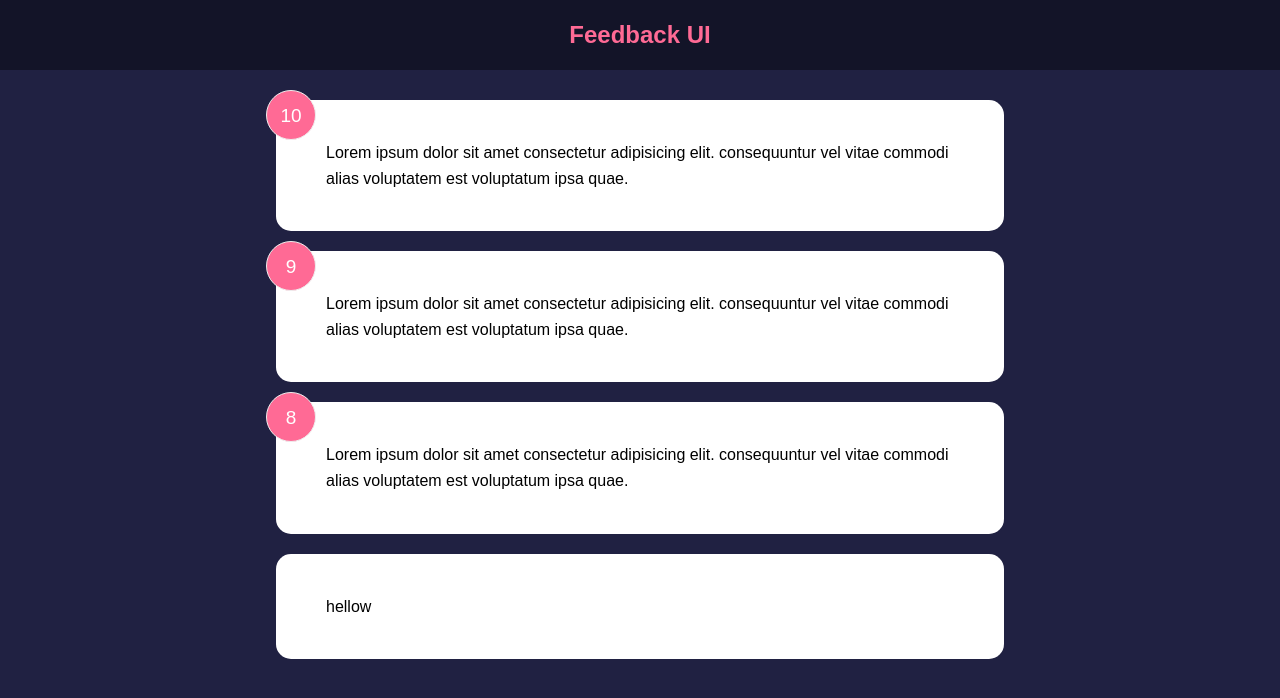
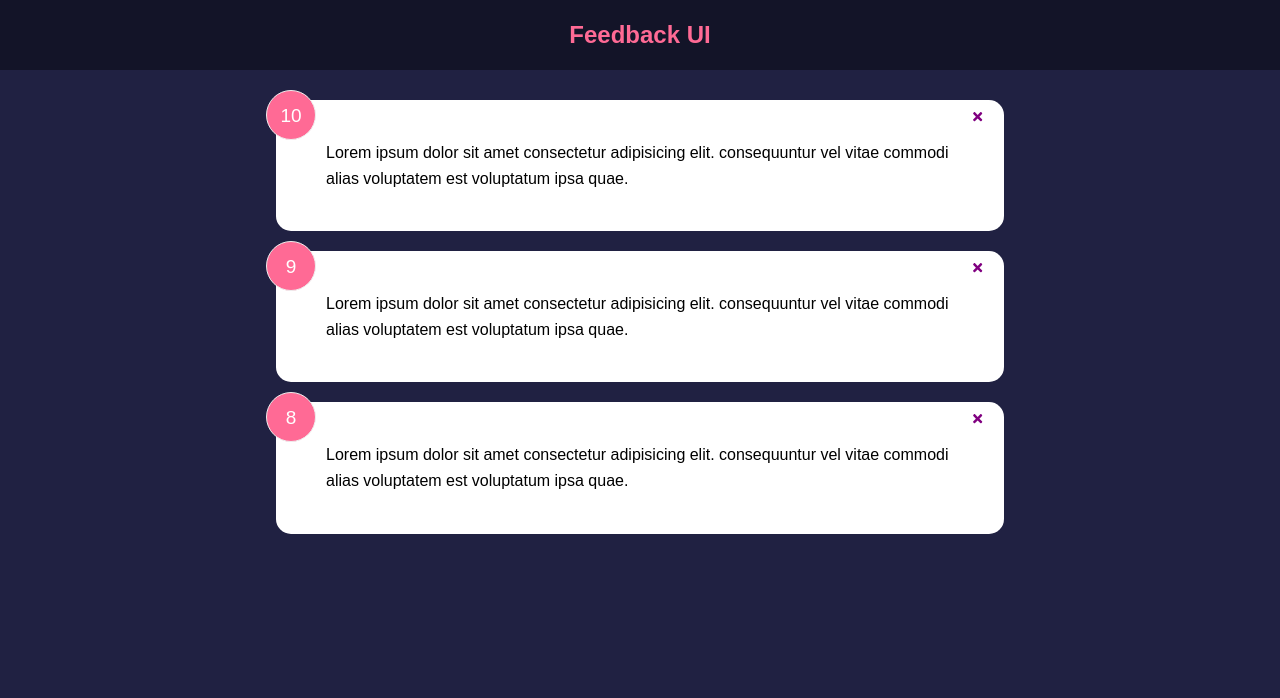
Before and after one commit to sojitraurvish/feedback-app, a React (Create React App) app: page / in a window 1280 px wide. Shown: the top 698 px of the page. Built offline with nearby package versions, Linux system fonts and the light colour scheme; the HTML template or start-up script is replaced by a standard one.

Commit message:
accessing state from App commponent up to the child component FeedbackItem

```diff
--- a/package.json
+++ b/package.json
@@ -8,6 +8,7 @@
     "@testing-library/user-event": "^13.5.0",
     "react": "^18.2.0",
     "react-dom": "^18.2.0",
+    "react-icons": "^4.7.1",
     "react-scripts": "5.0.1",
     "web-vitals": "^2.1.4"
   },
--- a/src/App.js
+++ b/src/App.js
@@ -3,17 +3,25 @@ import { useState } from "react";
 import Header from "./component/Header";
 import FeedbackList from "./component/FeedbackList";
 import FeedbackData from "./data/FeedbackData";
-import Card from "./component/shared/Card";
+import FeedbackStates from "./component/FeedbackStates";
 
 function App(){
     const [feedback,setFeedback]=useState(FeedbackData);
+
+    const deleteFeedback=(id)=>{
+        // console.log("App",id);
+        if(window.confirm("Are you sure you want to delete?")){
+            setFeedback(feedback.filter((item)=>item.id!==id))
+        }
+    }
 
     return (
         <>
             <Header/>
             <div className="container">
-                <FeedbackList feedback={feedback}/>
-                <Card>hellow</Card>
+
+                <FeedbackList feedback={feedback} handleDelete={deleteFeedback}/>
+
             </div>
         </>
     );
--- a/src/component/FeedbackItem.jsx
+++ b/src/component/FeedbackItem.jsx
@@ -1,10 +1,15 @@
+import {FaTimes} from "react-icons/fa"
 import PropTypes from "prop-types"
 import Card from "./shared/Card";
 
-const FeedbackItem=({item})=>{
+const FeedbackItem=({item,handleDelete})=>{
+
     return (
         <Card reverse={false}>
             <div className="num-display">{item.rating}</div>
+            <button onClick={()=>handleDelete(item.id)} className="close">
+                <FaTimes color="purple"/>
+            </button>
             <div className="text-display">
                 {item.text}
             </div>
--- a/src/component/FeedbackList.jsx
+++ b/src/component/FeedbackList.jsx
@@ -1,6 +1,6 @@
 import PropTypes from "prop-types";
 import FeedbackItem from "./FeedbackItem";
-const FeedbackList=({feedback})=>{
+const FeedbackList=({feedback,handleDelete})=>{
     if(!feedback || feedback.length === 0){
         return <p>No Feedback Yet</p>
     }
@@ -8,7 +8,11 @@ const FeedbackList=({feedback})=>{
         <div className="feedback-list">
             {
                 feedback.map((item)=>(
-                    <FeedbackItem key={item._id} item={item}/>
+                    <FeedbackItem
+                        key={item.id}
+                        item={item}
+                        handleDelete={handleDelete}
+                    />
                 ))
             }
         </div>
--- /dev/null
+++ b/src/component/FeedbackStates.jsx
@@ -0,0 +1,7 @@
+const FeedbackStates=()=>{
+    return (
+        <div>States</div>
+    );
+}
+
+export default FeedbackStates
```
Also changed, not shown: readmemine.txt (added), 1 other file (tests, documents, lock files or other folders).
